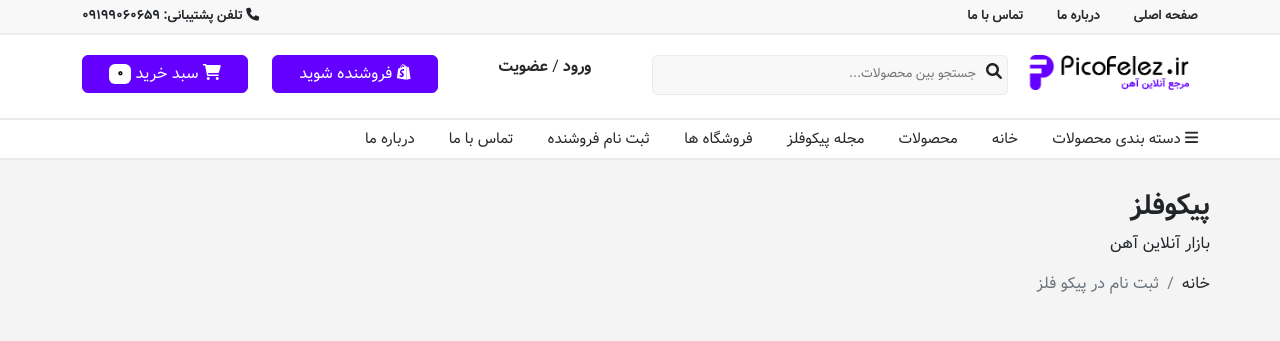
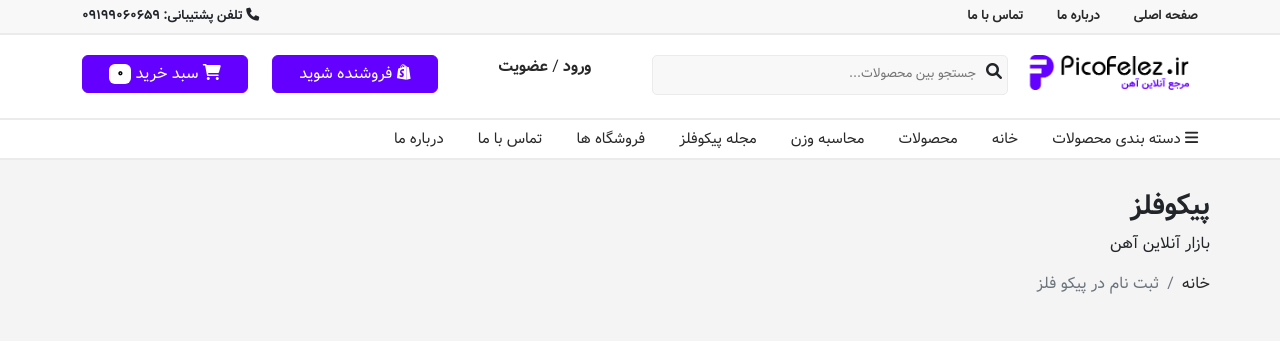
Before and after one commit to picofelez/website-backend, a Django app: page /account/register/ in a window 1280 px wide. Shown: the top 341 px of the page. Run offline with Django 4.2, Linux system fonts and the light colour scheme; some libraries are stand-ins or nearby versions.

Commit message:
Update: added calculator link to menu

```diff
--- a/core/templates/core/base/_header.html
+++ b/core/templates/core/base/_header.html
@@ -111,14 +111,14 @@
                             <li {% if url_name == 'product-list' %}class="main-nav-active-item"{% endif %}>
                                 <a href="{% url 'product:product-list' %}">محصولات</a>
                             </li>
+                            <li {% if url_name == 'calculator' %}class="main-nav-active-item"{% endif %}>
+                                <a href="{% url 'core:calculator' %}">محاسبه وزن</a>
+                            </li>
                             <li {% if url_name == 'blog-list' %}class="main-nav-active-item"{% endif %}>
                                 <a href="{% url 'blog:blog-list' %}">مجله پیکوفلز</a>
                             </li>
                             <li {% if url_name == 'shop-list' %}class="main-nav-active-item"{% endif %}>
                                 <a href="{% url 'shop:shop-list' %}">فروشگاه ها</a>
-                            </li>
-                            <li {% if url_name == 'register-shop' %}class="main-nav-active-item"{% endif %}>
-                                <a href="{% url 'shop:register-shop' %}">ثبت نام فروشنده</a>
                             </li>
                             <li {% if url_name == 'contact-us' %}class="main-nav-active-item"{% endif %}>
                                 <a href="{% url 'core:contact-us' %}">تماس با ما</a>
--- a/core/templates/core/base/_mobile-nav.html
+++ b/core/templates/core/base/_mobile-nav.html
@@ -12,14 +12,14 @@
             <li {% if url_name == 'product-list' %}class="main-nav-active-item"{% endif %}>
                 <a href="{% url 'product:product-list' %}">محصولات</a>
             </li>
+            <li {% if url_name == 'calculator' %}class="main-nav-active-item"{% endif %}>
+                <a href="{% url 'core:calculator' %}">محاسبه وزن</a>
+            </li>
             <li {% if url_name == 'blog-list' %}class="main-nav-active-item"{% endif %}>
                 <a href="{% url 'blog:blog-list' %}">مجله پیکوفلز</a>
             </li>
             <li {% if url_name == 'shop-list' %}class="main-nav-active-item"{% endif %}>
                 <a href="{% url 'shop:shop-list' %}">فروشگاه ها</a>
-            </li>
-            <li {% if url_name == 'register-shop' %}class="main-nav-active-item"{% endif %}>
-                <a href="{% url 'shop:register-shop' %}">ثبت نام فروشنده</a>
             </li>
             <li {% if url_name == 'contact-us' %}class="main-nav-active-item"{% endif %}>
                 <a href="{% url 'core:contact-us' %}">تماس با ما</a>
```
